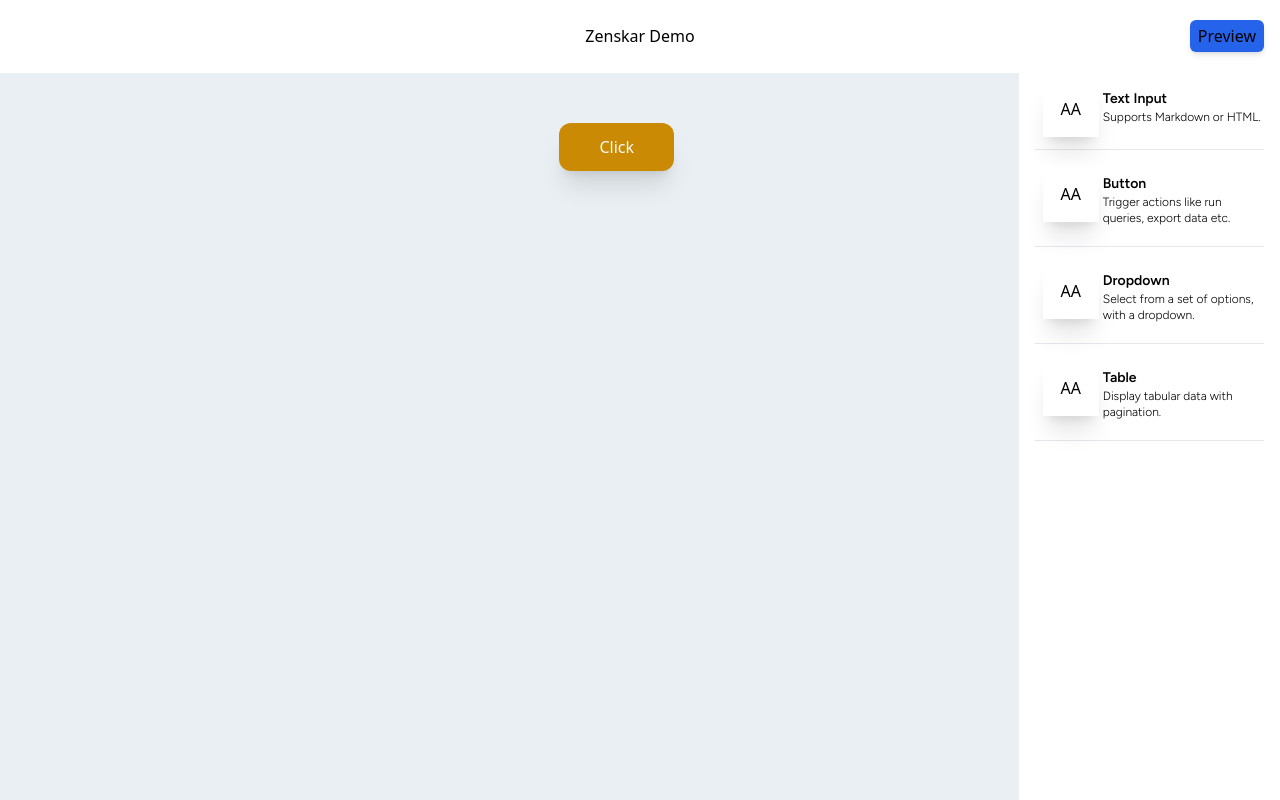
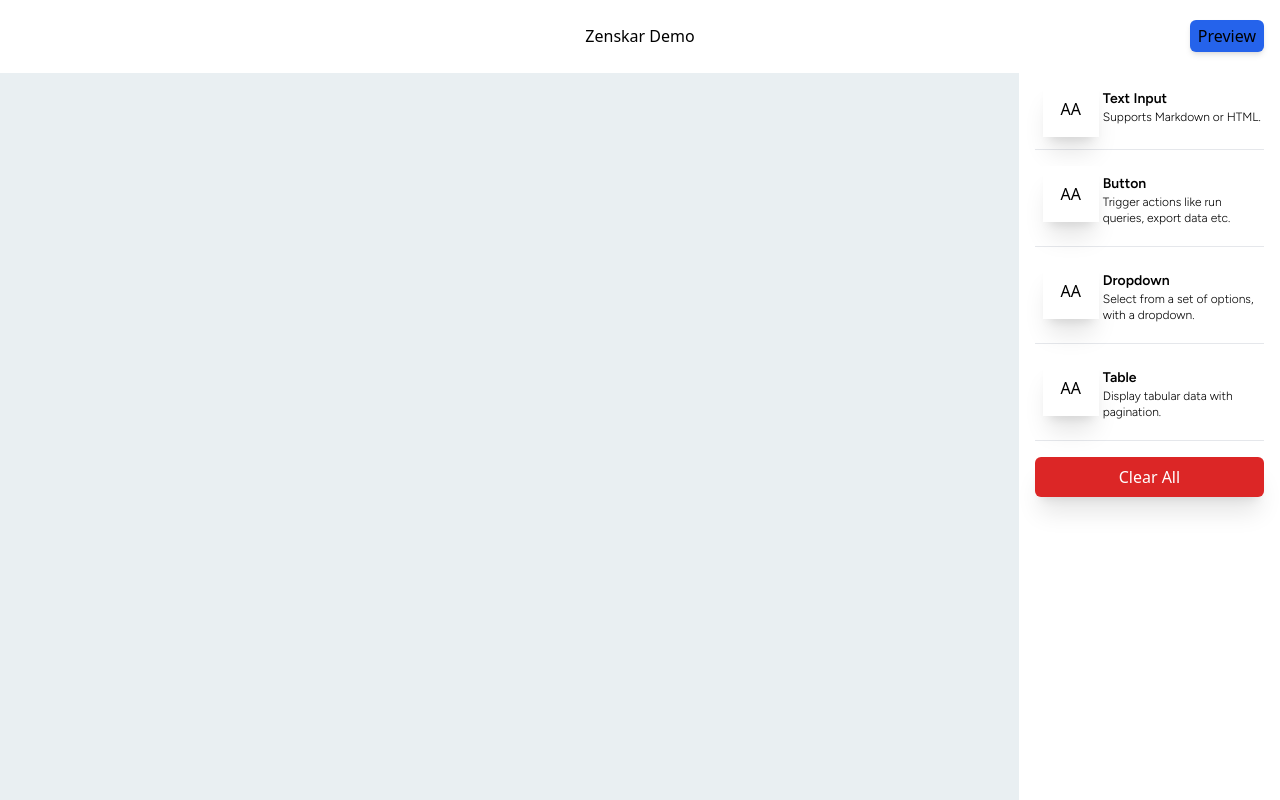
Before and after one commit to Bhrugu14/dynamic-dashboard, a React (Vite) app: page / in a window 1280 px wide. Built offline with nearby package versions, Linux system fonts and the light colour scheme.

Commit message:
clear all data

```diff
--- a/src/screen/editor/editorCanvas.tsx
+++ b/src/screen/editor/editorCanvas.tsx
@@ -3,16 +3,15 @@
 import { useBoxContext } from "../../context";
 import { getWithExpiry, setWithExpiry } from "../../utils/storeData";
 
+interface BoxesProps {
+  x?: number;
+  y?: number;
+  data?: any;
+}
+
 export const EditorCanvas = (props) => {
   const boxCtx = useBoxContext();
-  const [boxes, setBoxes] = useState([
-    {
-      id: new Date().toString(),
-      x: 50,
-      y: 50,
-      data: "button",
-    },
-  ]);
+  const [boxes, setBoxes] = useState<BoxesProps[] | any>([]);
   const [extra, setExtra] = useState(0);
 
   useEffect(() => {
@@ -22,23 +21,19 @@
       console.log("savedPosition", savedPosition);
       if (savedPosition) {
         setBoxes(savedPosition);
+        setExtra(extra + 1);
+      }
     } else {
-        setBoxes([
-          {
-            id: new Date().toDateString(),
-            x: 50,
-            y: 50,
-            data: "button",
-          },
-        ]);
-      }
+      setBoxes([]);
+      setExtra(extra + 1);
     }
   }, [boxCtx?.extra]);
 
   return (
     <div className="relative h-full w-full float-left">
       <div className="h-full w-full bg-background">
-        {boxes.map((box, k) => (
+        {boxes.length > 0 &&
+          boxes.map((box, k) => (
             <DragBox
               key={"preview" + box.id + k}
               x={box.x}
--- a/src/screen/editor/editorPicker.tsx
+++ b/src/screen/editor/editorPicker.tsx
@@ -1,9 +1,13 @@
 import React from "react";
 import { ComponentButton } from "../../component";
 import { useBoxContext } from "../../context";
-import { getBoxComponents, setBoxComponents } from "../../reduxStore/boxSlices";
-import { useAppDispatch, useAppSelector } from "../../reduxStore/hooks";
-import { getWithExpiry, setWithExpiry } from "../../utils/storeData";
+// import { getBoxComponents, setBoxComponents } from "../../reduxStore/boxSlices";
+// import { useAppDispatch, useAppSelector } from "../../reduxStore/hooks";
+import {
+  deleteStorage,
+  getWithExpiry,
+  setWithExpiry,
+} from "../../utils/storeData";
 import { componentData } from "./constant";
 
 export const EditorPicker = () => {
@@ -34,6 +38,11 @@
     }
   };
 
+  const onDeleteComponentData = () => {
+    deleteStorage("position");
+    boxCtx?.setExtra(boxCtx.extra + 1);
+  };
+
   return (
     <div className="w-3/12 px-4">
       {/* <input /> */}
@@ -46,6 +55,12 @@
           addComponent={() => addComponent(i.component)}
         />
       ))}
+      <button
+        onClick={onDeleteComponentData}
+        className="bg-red-600 text-white py-2 w-full rounded-md shadow-xl mt-2"
+      >
+        Clear All
+      </button>
     </div>
   );
 };
```
Lines whose indentation alone changed are shown as unchanged.
